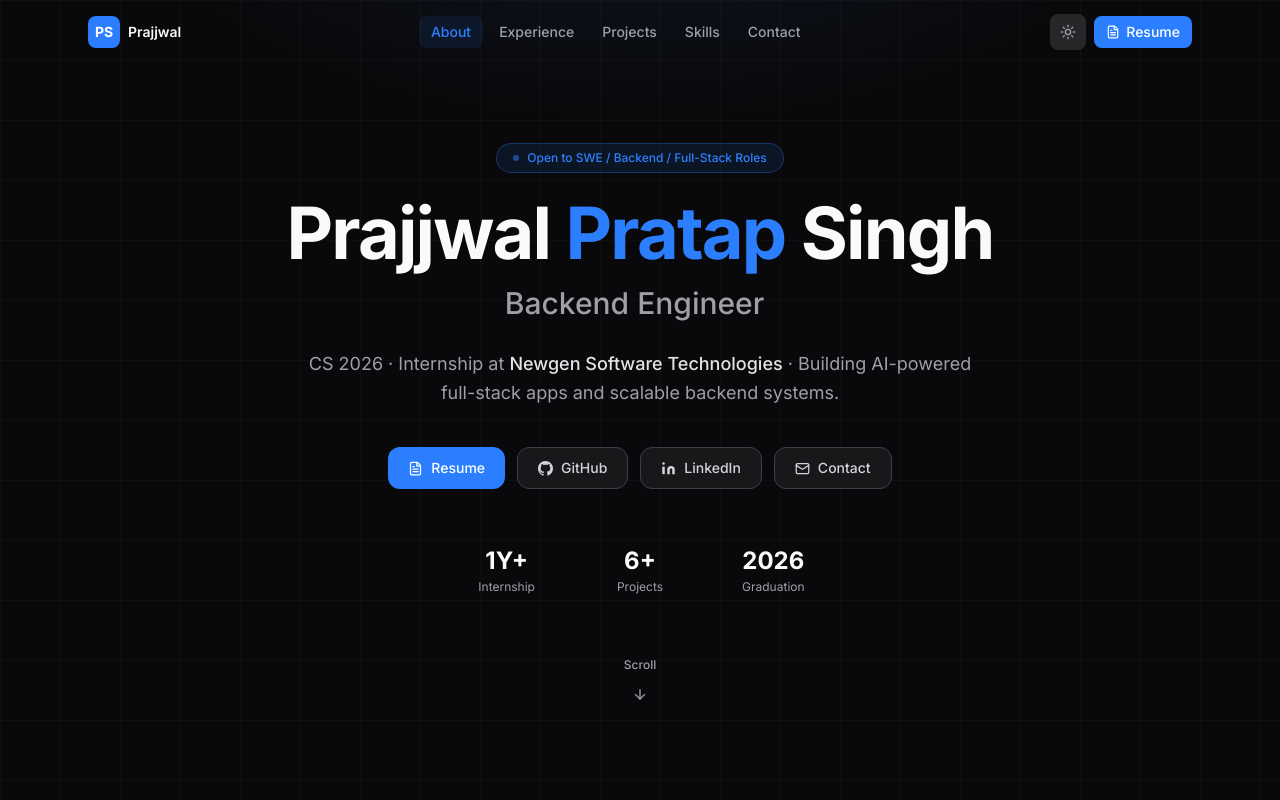
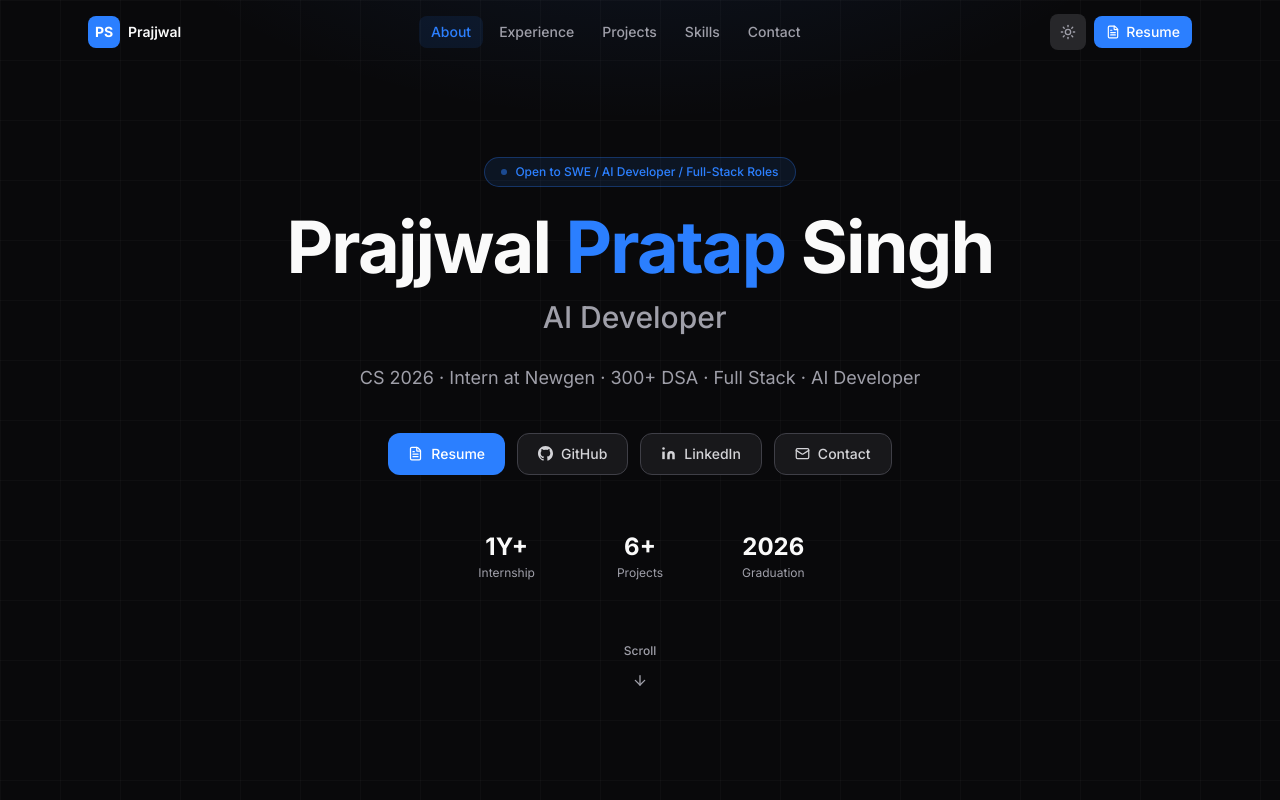
Before and after one commit to Prj-007/portfolio, a Next.js app: page / in a window 1280 px wide. Shown: the top 800 px of the page. Built offline with nearby package versions, Linux system fonts and the light colour scheme.

Commit message:
Update hero badge, typing texts, and tagline

```diff
--- a/components/sections/Hero.tsx
+++ b/components/sections/Hero.tsx
@@ -72,7 +72,7 @@ export function Hero() {
           <motion.div variants={item} className="mb-6 flex justify-center">
             <span className="inline-flex items-center gap-2 px-4 py-1.5 rounded-full border border-blue-500/30 bg-blue-500/10 text-blue-500 text-xs font-medium">
               <span className="w-1.5 h-1.5 rounded-full bg-blue-500 animate-pulse" />
-              Open to SWE / Backend / Full-Stack Roles
+              Open to SWE / AI Developer / Full-Stack Roles
             </span>
           </motion.div>
 
@@ -99,9 +99,7 @@ export function Hero() {
             variants={item}
             className="text-base sm:text-lg text-zinc-500 dark:text-zinc-400 max-w-2xl mx-auto mb-10 leading-relaxed"
           >
-            CS 2026 · Internship at{' '}
-            <span className="text-zinc-700 dark:text-zinc-200 font-medium">Newgen Software Technologies</span>
-            {' '}· Building AI-powered full-stack apps and scalable backend systems.
+            CS 2026 · Intern at Newgen · 300+ DSA · Full Stack · AI Developer
           </motion.p>
 
           {/* CTA buttons */}
--- a/constants/data.ts
+++ b/constants/data.ts
@@ -21,7 +21,7 @@ export const PERSONAL = {
   resume: '/resume.pdf',
   interests: ['Full Stack Development', 'Backend Systems', 'AI/ML Applications', 'System Design', 'Competitive Programming'],
   careerGoal: 'Seeking Software Engineer, Backend Developer, Full-Stack Developer, or AI Engineer roles where I can contribute, learn, and grow in a fast-paced, technology-driven environment.',
-  typingTexts: ['Full Stack Developer', 'Backend Engineer', 'AI App Builder', 'Problem Solver'],
+  typingTexts: ['Full Stack Developer', 'AI Developer', 'Problem Solver'],
 }
 
 export const NAV_LINKS = [
```
